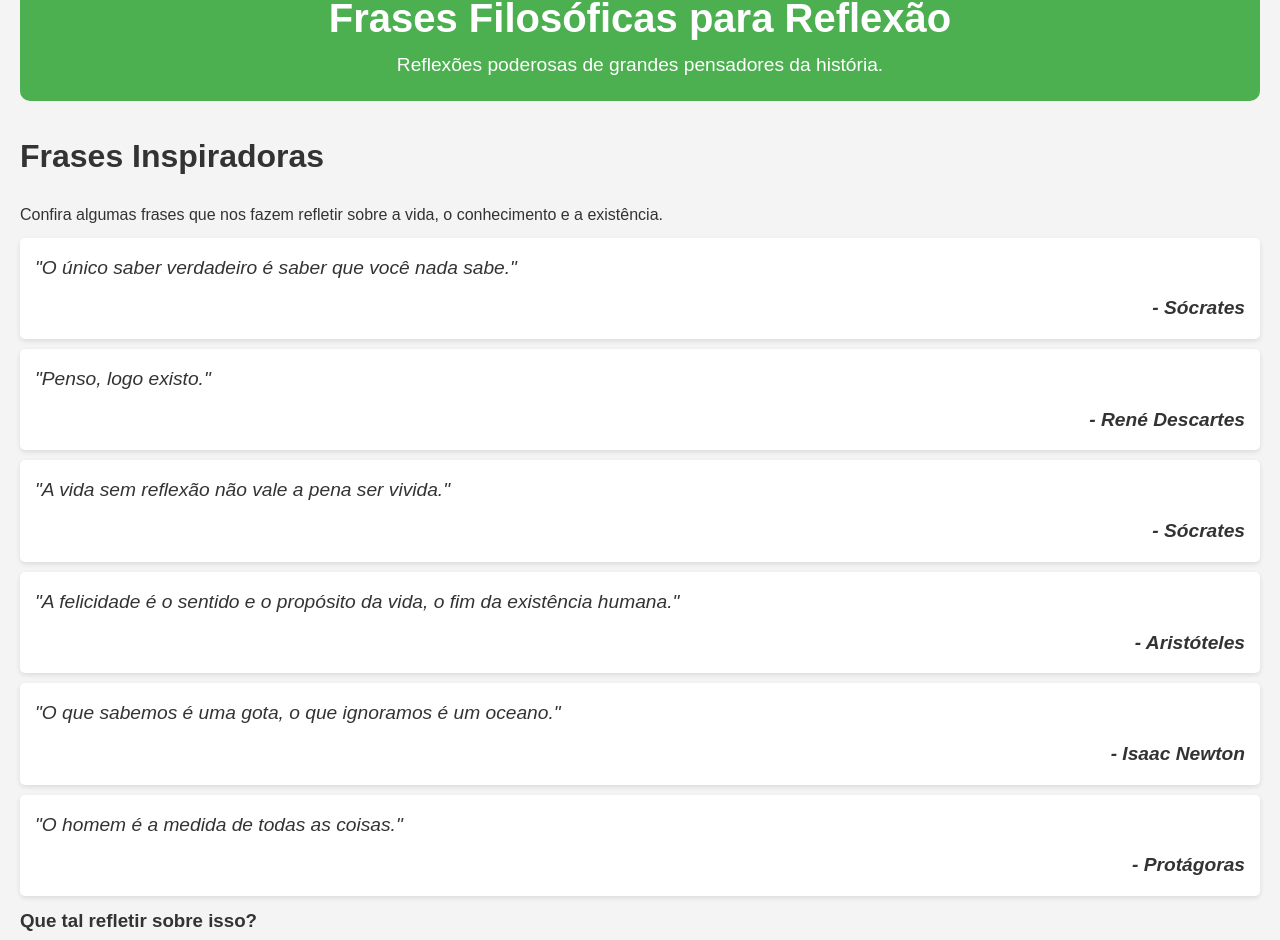
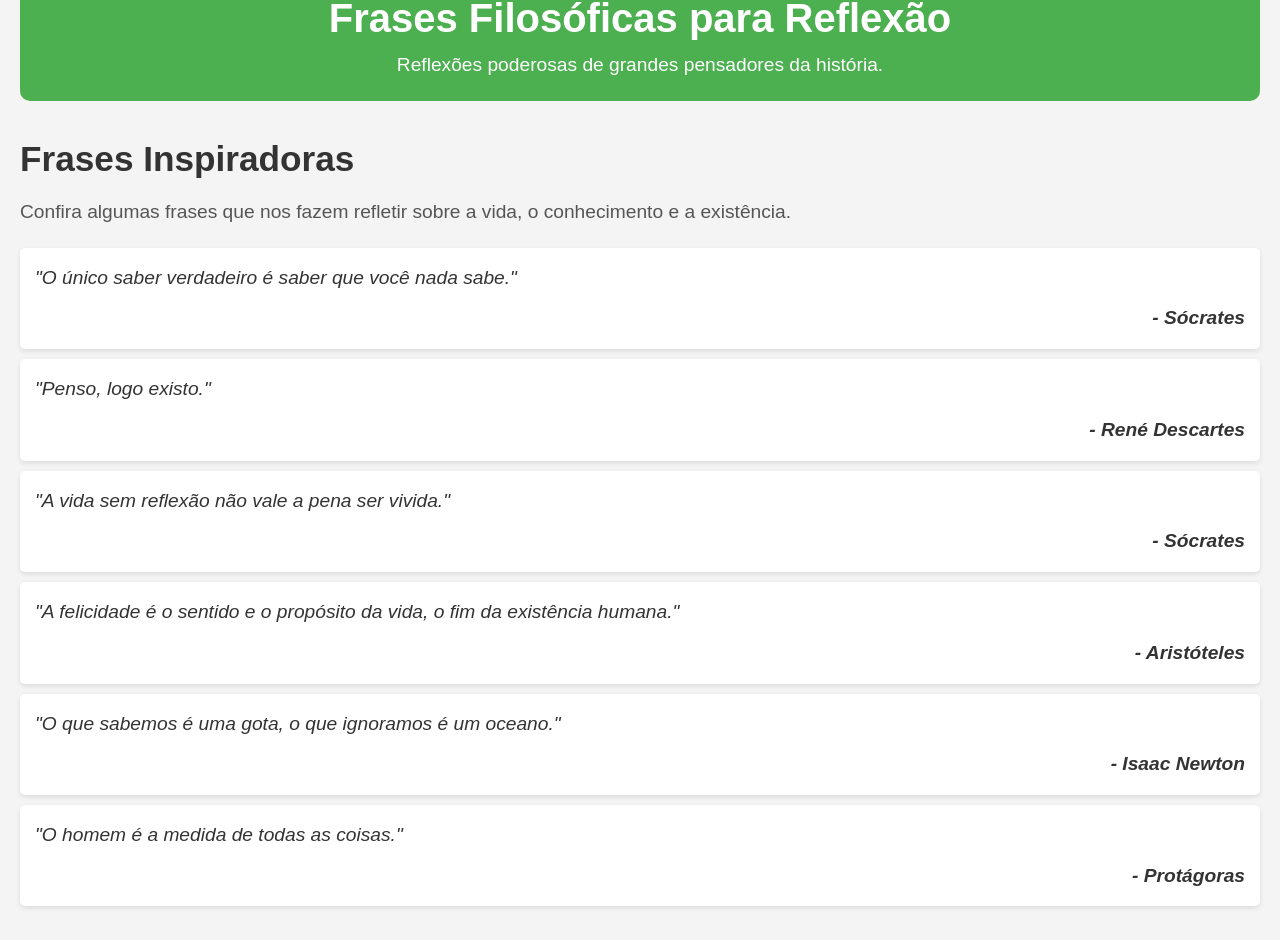
Before and after one commit to HPedro00/Site-filosofia, a plain HTML site: page Index.html in a window 1280 px wide. Shown: the part 54-994 px from the top of the page. Drawn offline with Linux system fonts and the light colour scheme.

Commit message:
Update Style.css

```diff
--- a/Style.css
+++ b/Style.css
@@ -6,7 +6,7 @@
 }
 
 body {
-    font-family: Arial, sans-serif;
+    font-family: 'Arial', sans-serif;
     background-color: #f4f4f4;
     color: #333;
     line-height: 1.6;
@@ -36,8 +36,14 @@ header p {
 }
 
 .content h2 {
-    font-size: 2em;
+    font-size: 2.2em;
     color: #333;
+    margin-bottom: 10px;
+}
+
+.content p {
+    font-size: 1.2em;
+    color: #555;
     margin-bottom: 20px;
 }
 
@@ -66,6 +72,13 @@ header p {
     margin-top: 10px;
 }
 
+/* Subtítulo adicional */
+.content h3 {
+    font-size: 1.8em;
+    color: #333;
+    margin-top: 30px;
+}
+
 /* Rodapé */
 footer {
     text-align: center;
```
